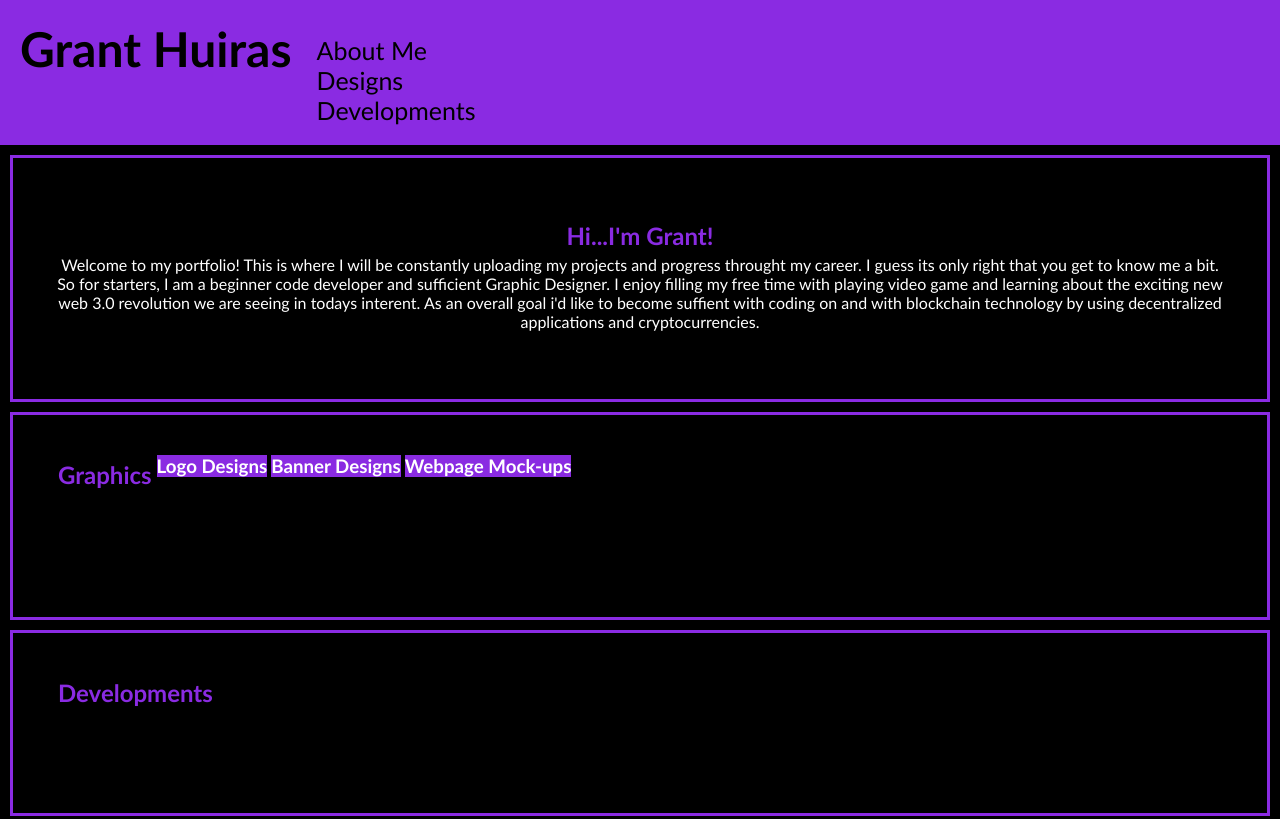
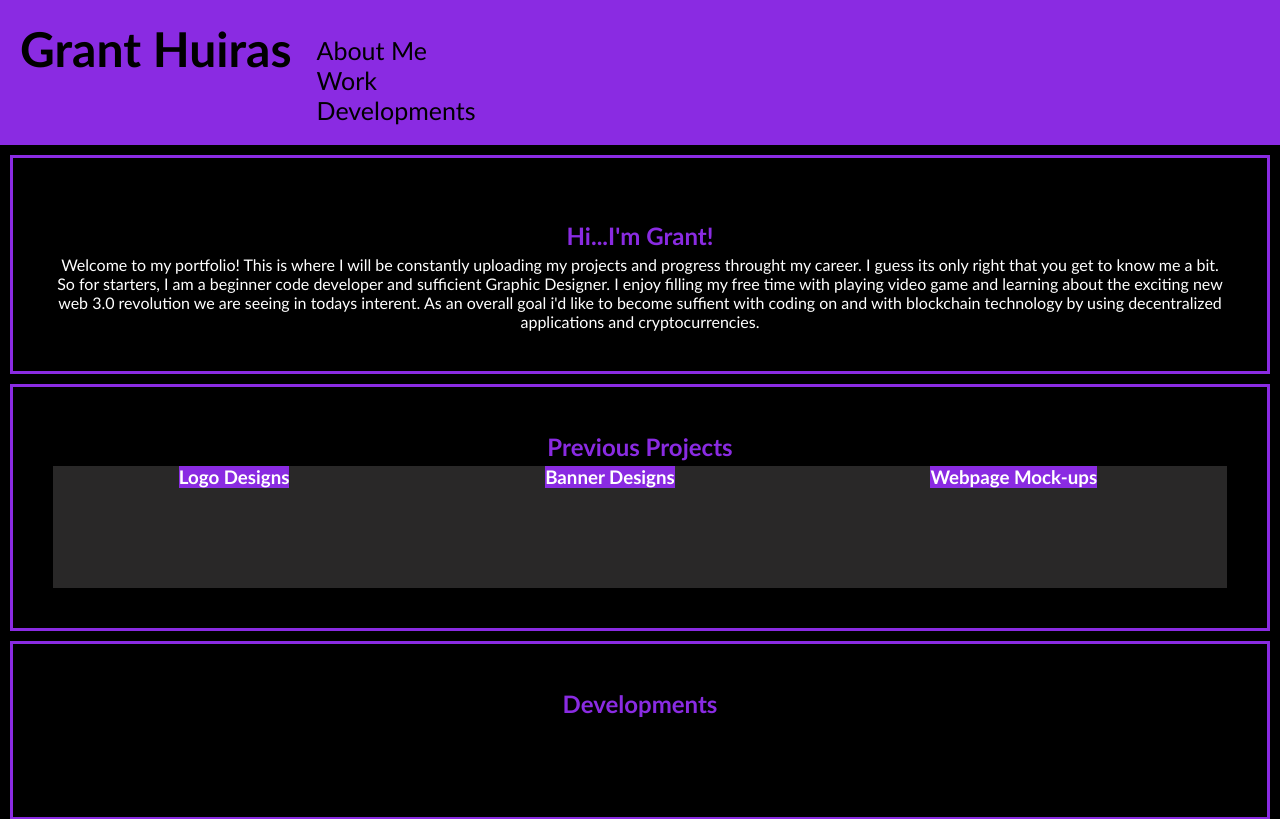
Before and after one commit to mcnugboy/c-2, a plain HTML site: page index.html in a window 1280 px wide. Shown: the top 819 px of the page. Drawn offline with Linux system fonts and the light colour scheme.

Commit message:
Flex box updated, added panes.

```diff
--- a/index.html
+++ b/index.html
@@ -17,7 +17,7 @@
                     <a href="#About-Me">About Me</a>
                 </li>
                 <li>
-                    <a href="#Designs">Designs</a>
+                    <a href="#Work">Work</a>
                 </li>
                 <li>
                     <a href="#Developments">Developments</a>
@@ -39,27 +39,13 @@
                 Welcome to my portfolio! This is where I will be constantly uploading my projects and progress throught my career. I guess its only right that you get to know me a bit. So for starters, I am a beginner code developer and sufficient Graphic Designer. I enjoy filling my free time with playing video game and learning about the exciting new web 3.0 revolution we are seeing in todays interent. As an overall goal i'd like to become suffient with coding on and with blockchain technology by using decentralized applications and cryptocurrencies.
             </p>
         </div>
-
-        <div id="" class="">
-            <img src="" class="" alt="" />
-            <h2></h2>
-            <p>
-
-            </p>
-        </div>
-        <div id="" class="">
-            <img src="" class="" alt=""/>
-            <h2></h2>
-            <p>
-
-            </p>
-        </div>
     </section>
 
-    <section class="#Designs">
-        <div>
-            <h2>Graphics</h2>
+    <section class="#Work">
+        <div class="Work-Title">
+            <h2>Previous Projects</h2>
         </div>
+        <div class="Panes">
         <div class="Logos">
             <h3>Logo Designs</h3>
             <img src="" alt=""/></img>
@@ -74,6 +60,7 @@
             <h3>Webpage Mock-ups</h3>
             <img src="" alt=""></img>
             <img src="" alt=""></img>
+        </div>
         </div>
     </section>
 
--- a/style.css
+++ b/style.css
@@ -56,8 +56,6 @@ p {
 }
 
 section {
-    display: flex;
-    flex-wrap: wrap;
     border: solid;
     border-color: blueviolet;
     background-color: black;
@@ -111,14 +109,27 @@ footer h2 {
 }
 
 .Work {
-    display: flex;
-    justify-items:flex-start;
-    flex-wrap: wrap;
     margin-bottom: 20px;
     padding: 50px;
     height: 300px;
     font-family: 'Gill Sans', 'Gill Sans MT', Calibri, 'Trebuchet MS', sans-serif;
     color: #ffffff;
+}
+.Work-Title{
+    display: flex;
+    flex: auto;
+    flex-direction: row;
+    align-items: center;
+    justify-content: space-around;
+
+}
+.Panes{
+    display:flex;
+    flex-direction: row;
+    align-items: center;
+    justify-content: space-around;
+    background-color: rgb(41, 40, 40);
+
 }
 .email {
     color:#ffffff;
```
Also changed, not shown: 1 other file.
